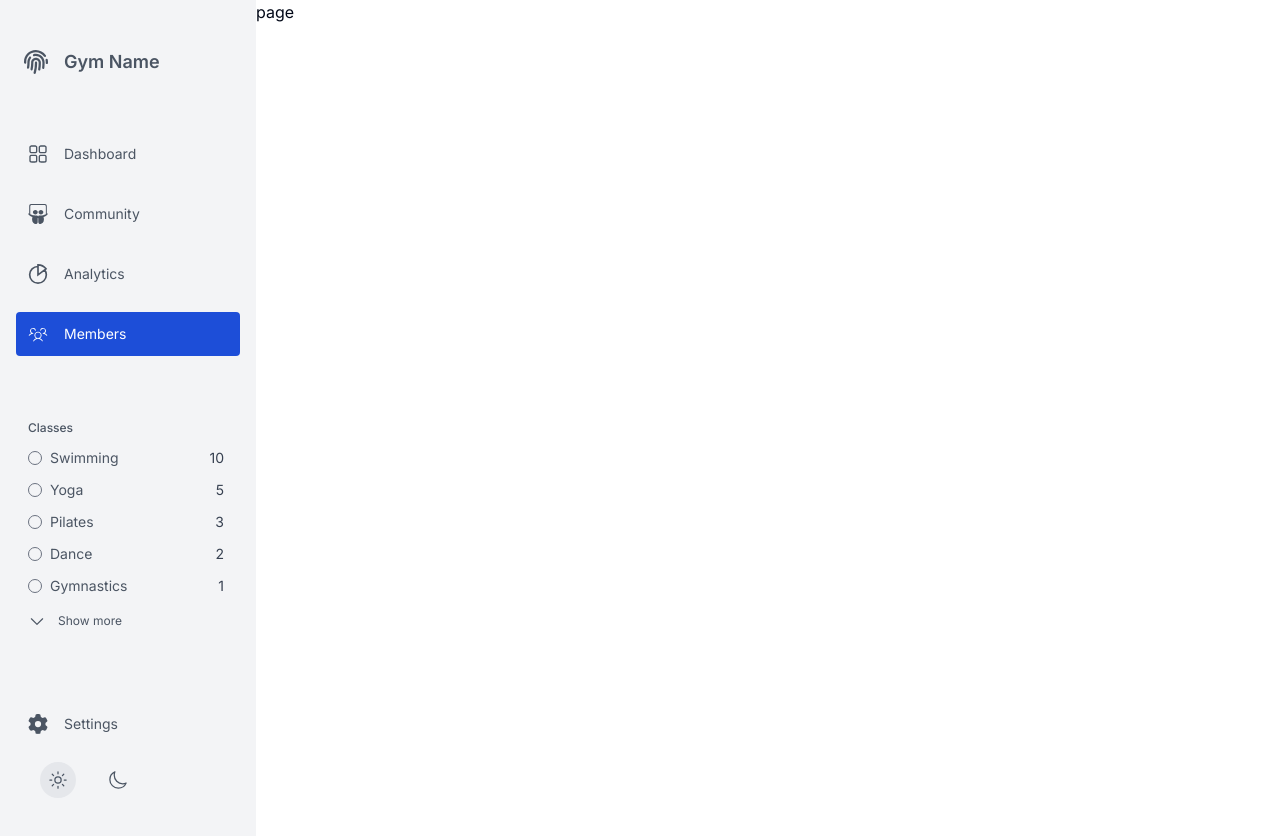
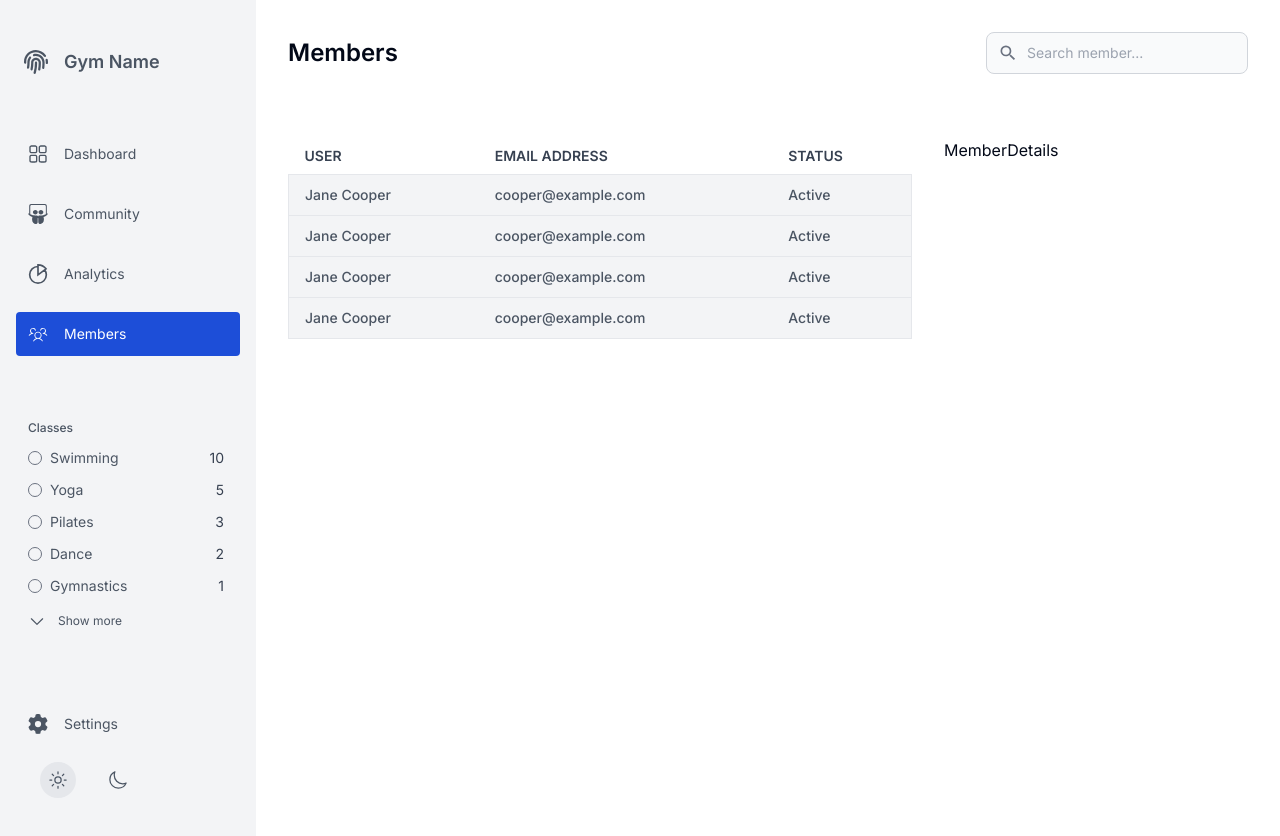
Before and after one commit to apella1/gym_management_dashboard, a Next.js app: page /members in a window 1280 px wide. Shown: the top 836 px of the page. Built offline with nearby package versions, Linux system fonts and the light colour scheme.

Commit message:
feat: add members table

```diff
--- a/app/analytics/page.tsx
+++ b/app/analytics/page.tsx
@@ -1,3 +1,3 @@
 export default function Analytics() {
-  return <div>page</div>;
+  return <section className="p-8">Analytics</section>;
 }
--- a/app/community/page.tsx
+++ b/app/community/page.tsx
@@ -1,3 +1,3 @@
 export default function Community() {
-  return <div>page</div>;
+  return <section className="p-8">Community</section>;
 }
--- /dev/null
+++ b/app/members/UsersSearch.tsx
@@ -0,0 +1,19 @@
+import { MdOutlineSearch } from "react-icons/md";
+
+export default function UsersSearch() {
+  return (
+    <form className="">
+      <div className="relative w-full">
+        <div className="absolute inset-y-0 start-0 flex items-center ps-3 pointer-events-none">
+          <MdOutlineSearch className="text-xl text-gray-500" />
+        </div>
+        <input
+          type="text"
+          id="users-search"
+          className="bg-gray-50 border border-gray-300 text-gray-900 text-sm rounded-lg focus:ring-blue-500 focus:border-blue-500 block w-full ps-10 p-2.5  dark:bg-gray-700 dark:border-gray-600 dark:placeholder-gray-400 dark:text-white dark:focus:ring-blue-500 dark:focus:border-blue-500"
+          placeholder="Search member..."
+        />
+      </div>
+    </form>
+  );
+}
--- a/app/members/page.tsx
+++ b/app/members/page.tsx
@@ -1,3 +1,22 @@
+import MembersList from "@/components/members/MembersList";
+import UsersSearch from "./UsersSearch";
+import MemberDetails from "@/components/members/MemberDetails";
+
 export default function Members() {
-  return <div>page</div>;
+  return (
+    <main className="flex flex-col space-y-8">
+      <section className="flex items-center justify-between p-8">
+        <h2 className="text-2xl font-semibold">Members</h2>
+        <UsersSearch />
+      </section>
+      <section className="px-8 flex space-x-8">
+        <div className="basis-2/3 min-w-[65%]">
+          <MembersList />
+        </div>
+        <div className="basis-1/3">
+          <MemberDetails />
+        </div>
+      </section>
+    </main>
+  );
 }
--- a/components/dashboard/ChallengeCard.tsx
+++ b/components/dashboard/ChallengeCard.tsx
@@ -1,9 +1,9 @@
 export default function ChallengeCard() {
   return (
-    <div className="border border-gray-300 rounded-md p-4 flex items-center justify-between bg-white">
+    <div className="border border-gray-300 rounded-md p-8 flex items-center justify-between bg-white">
       <div className="flex flex-col space-y-1">
-        <p className="text-sm text-gray-500 font-medium">50 days</p>
-        <p className="text-base font-semibold">Food Challenge</p>
+        <p className="text-base text-gray-500 font-medium">50 days</p>
+        <p className="text-lg font-semibold">Food Challenge</p>
       </div>
       <div></div>
     </div>
--- /dev/null
+++ b/components/members/MemberDetails.tsx
@@ -0,0 +1,3 @@
+export default function MemberDetails() {
+  return <div>MemberDetails</div>;
+}
--- /dev/null
+++ b/components/members/MembersList.tsx
@@ -0,0 +1,32 @@
+import TableHeaderItem from "../ui/table/TableHeaderItem";
+import TableRowDataItem from "../ui/table/TableRowDataItem";
+
+const MembersTableRow = () => {
+  return (
+    <tr className="bg-gray-100 border border-gray-200 rounded-md">
+      <TableRowDataItem item="Jane Cooper" />
+      <TableRowDataItem item="cooper@example.com" />
+      <TableRowDataItem item="Active" />
+    </tr>
+  );
+};
+
+export default function MembersList() {
+  return (
+    <table className="text-left w-full">
+      <thead>
+        <tr>
+          <TableHeaderItem item="User" />
+          <TableHeaderItem item="Email Address" />
+          <TableHeaderItem item="Status" />
+        </tr>
+      </thead>
+      <tbody>
+        <MembersTableRow />
+        <MembersTableRow />
+        <MembersTableRow />
+        <MembersTableRow />
+      </tbody>
+    </table>
+  );
+}
--- /dev/null
+++ b/components/ui/table/TableHeaderItem.tsx
@@ -0,0 +1,7 @@
+export default function TableHeaderItem({ item }: { item: string }) {
+  return (
+    <th className="whitespace-nowrap px-4 py-2 text-sm font-semibold uppercase text-gray-700">
+      {item}
+    </th>
+  );
+}
--- /dev/null
+++ b/components/ui/table/TableRowDataItem.tsx
@@ -0,0 +1,5 @@
+export default function TableRowDataItem({ item }: { item: string }) {
+  return (
+    <td className="px-4 py-2.5 text-sm font-medium text-gray-600">{item}</td>
+  );
+}
```
